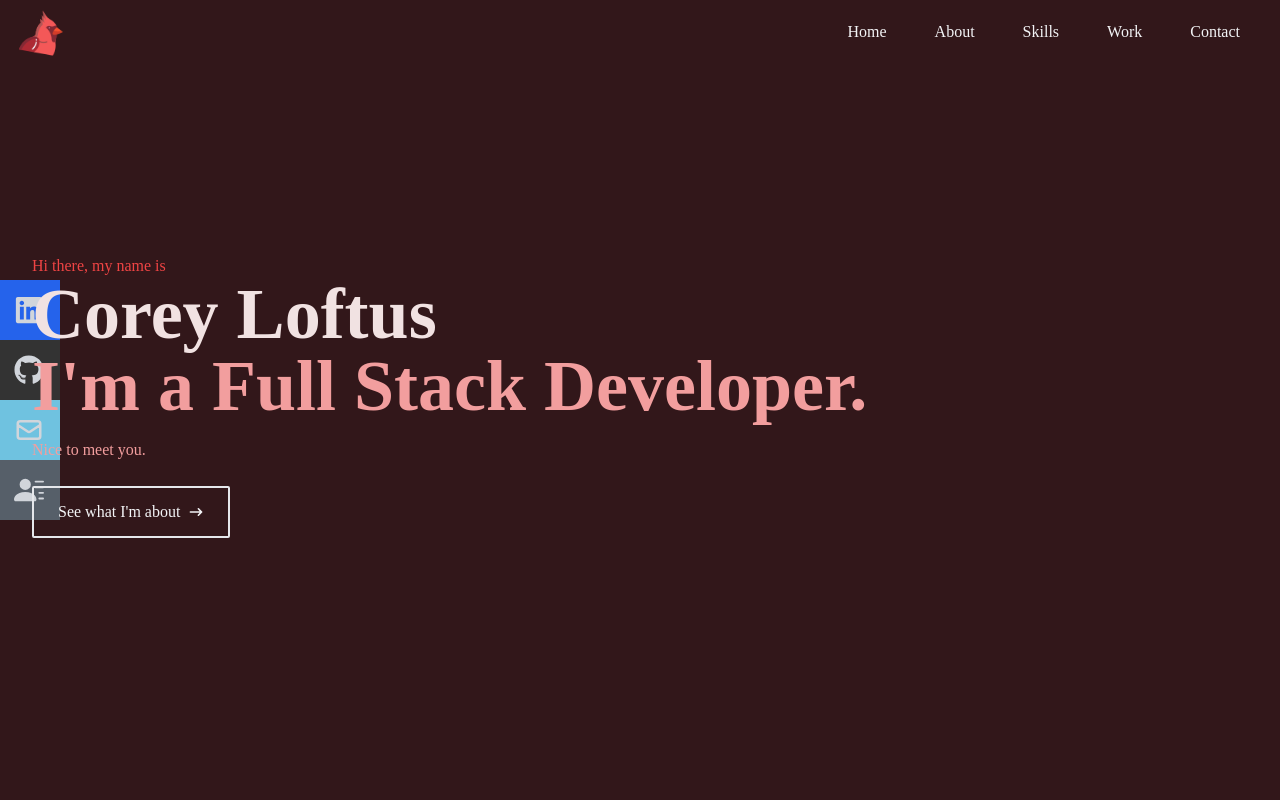
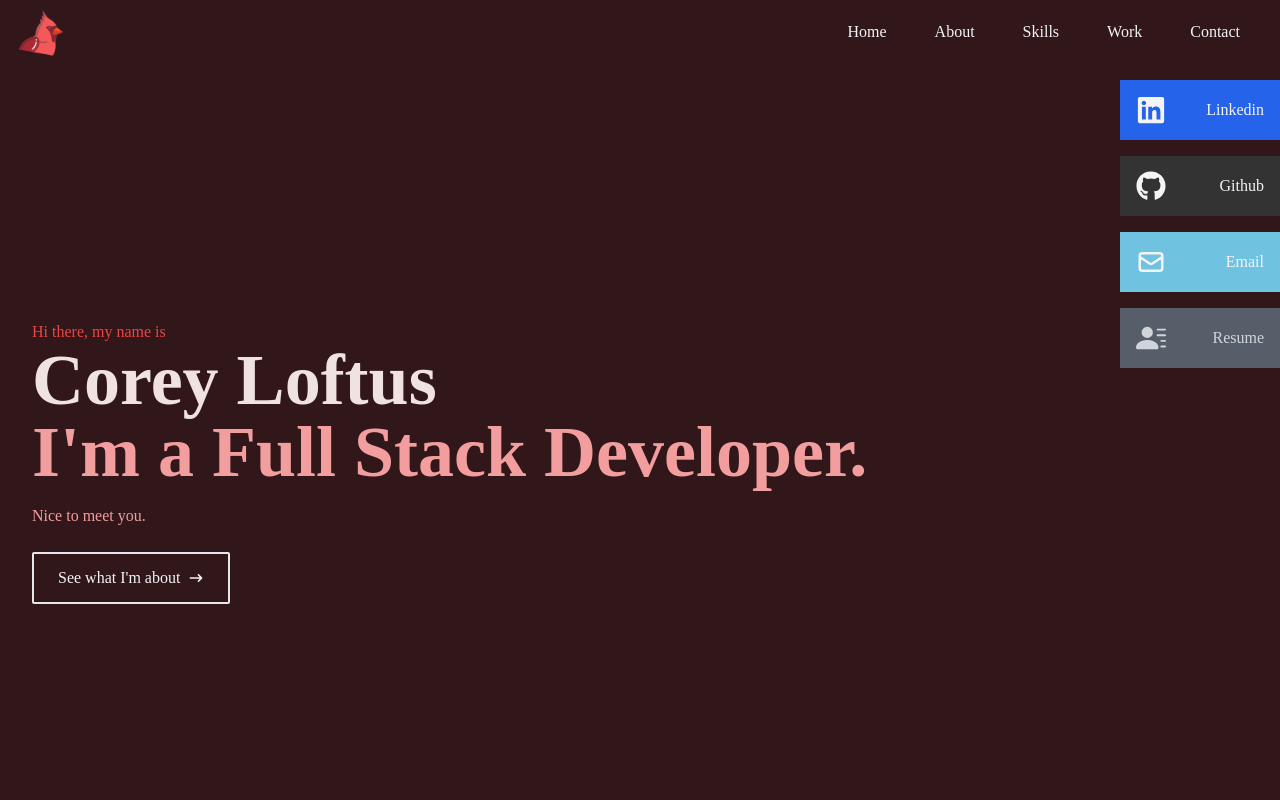
Before and after one commit to coreyloftus/personal-portfolio, a React (Create React App) app: page / in a window 1280 px wide. Shown: the top 800 px of the page. Built offline with nearby package versions, Linux system fonts and the light colour scheme.

Commit message:
Working on navbar social icons hovering on right side of the screen, not there yet

```diff
--- a/src/components/Home.jsx
+++ b/src/components/Home.jsx
@@ -3,7 +3,7 @@ import { HiArrowNarrowRight } from "react-icons/hi"
 import { Link } from "react-scroll"
 const Home = () => {
   return (
-    <div name="home" className="h-screen relative">
+    <div name="home" className="h-screen">
       {/* container */}
       <div className="max-w-[1000px] h-full px-8 flex flex-col justify-center">
         <p className="text-red-500">Hi there, my name is</p>
--- a/src/components/Navbar.jsx
+++ b/src/components/Navbar.jsx
@@ -11,7 +11,7 @@ const Navbar = () => {
   const handleClick = () => setNav(!nav)
 
   return (
-    <div className="box-border top-0 w-screen p-2 px-4 text-gray-100 absolute">
+    <div className="box-border top-0 w-screen p-2 px-4 text-gray-100">
       <div className="flex items-center justify-between relative">
         {/* logo image */}
         <Link
@@ -97,47 +97,52 @@ const Navbar = () => {
         </div>
       )}
       {/* Social Icons */}
-      <div className="hidden lg:flex fixed flex-col top-[35%] left-0">
-        <ul>
-          <li className="w-[160px] h-[60px] flex justify-between items-center ml-[-100px] hover:ml-[-10px] duration-300 bg-blue-600">
+      <div className="hidden lg:flex fixed top-[10%] right-0">
+  <ul className="space-y-4">
+    <li className="w-[160px] h-[60px] flex justify-between items-center hover:mr-[-10px] duration-300 bg-blue-600">
       <a
-              className="flex justify-between items-center w-full text-gray-300"
+        className="flex justify-between items-center w-full"
         href="https://www.linkedin.com/in/corey-loftus/"
         target="_blank"
         rel="noreferrer"
       >
-              Linkedin <FaLinkedin size={30} />
+        <FaLinkedin size={30} />
+        <span>Linkedin </span>
       </a>
     </li>
-          <li className="w-[160px] h-[60px] flex justify-between items-center ml-[-100px] hover:ml-[-10px] duration-300 bg-[#333333]">
+    <li className="w-[160px] h-[60px] flex justify-between items-center hover:mr-[-10px] duration-300 bg-[#333333]">
       <a
-              className="flex justify-between items-center w-full text-gray-300"
+        className="flex justify-between items-center w-full"
         href="https://github.com/coreyloftus"
         target="_blank"
         rel="noreferrer"
       >
-              Github <FaGithub size={30} />
+        <FaGithub size={30} />
+        <span>Github</span>
       </a>
     </li>
-          <li className="w-[160px] h-[60px] flex justify-between items-center ml-[-100px] hover:ml-[-10px] duration-300 bg-[#6fc2e0]">
+    <li className="w-[160px] h-[60px] flex justify-between items-center hover:mr-[-10px] duration-300 bg-[#6fc2e0]">
       <a
-              className="flex justify-between items-center w-full text-gray-300"
+        className="flex justify-between items-center w-full"
         href="mailto:coreyloftus@gmail.com"
       >
-              Email <HiOutlineMail size={30} />
+        <HiOutlineMail size={30} />
+        <span>Email</span>
       </a>
     </li>
-          <li className="w-[160px] h-[60px] flex justify-between items-center ml-[-100px] hover:ml-[-10px] duration-300 bg-[#565f69]">
+    <li className="w-[160px] h-[60px] flex justify-between items-center hover:mr-[-10px] duration-300 bg-[#565f69]">
       <a
         className="flex justify-between items-center w-full text-gray-300"
         href={resume}
         download
       >
-              Resume <BsFillPersonLinesFill size={30} />
+        <BsFillPersonLinesFill size={30} />
+        <span>Resume</span>
       </a>
     </li>
   </ul>
 </div>
+
     </div>
   )
 }
```
Lines whose indentation alone changed are shown as unchanged.
